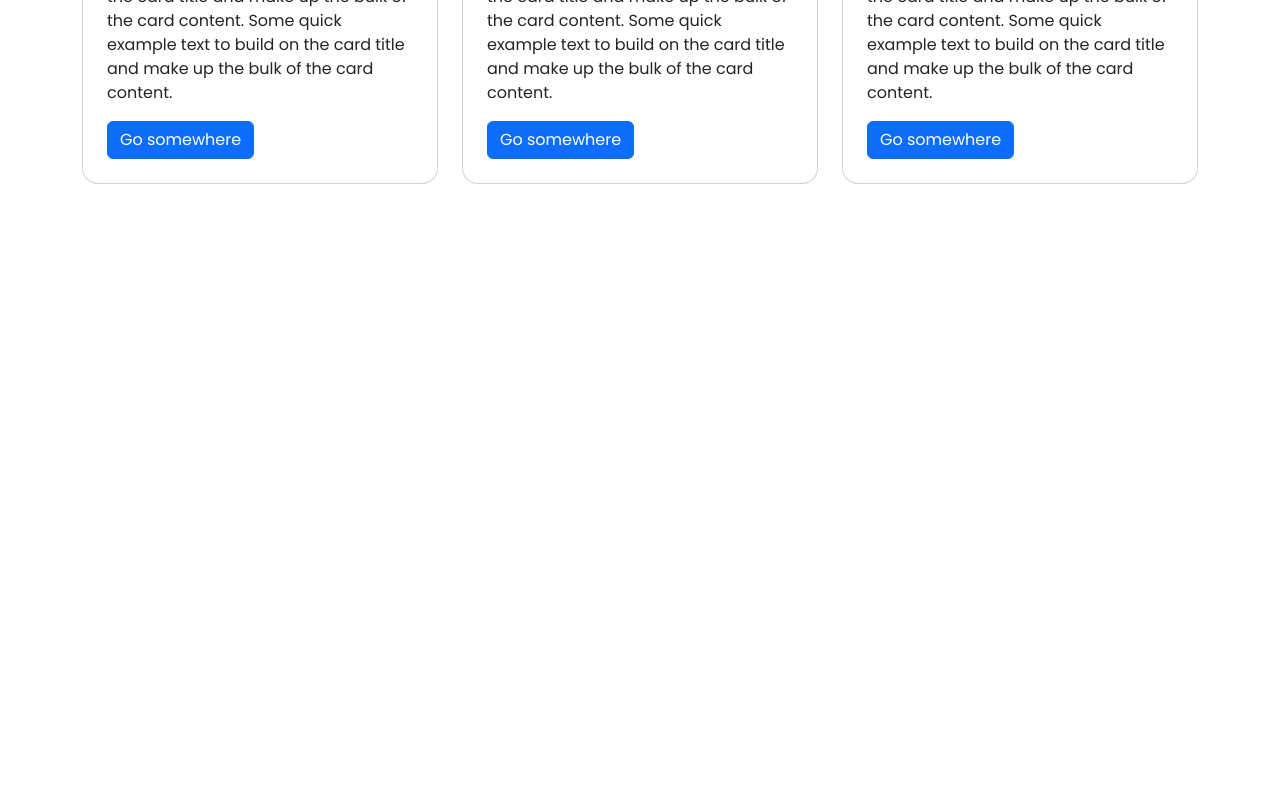
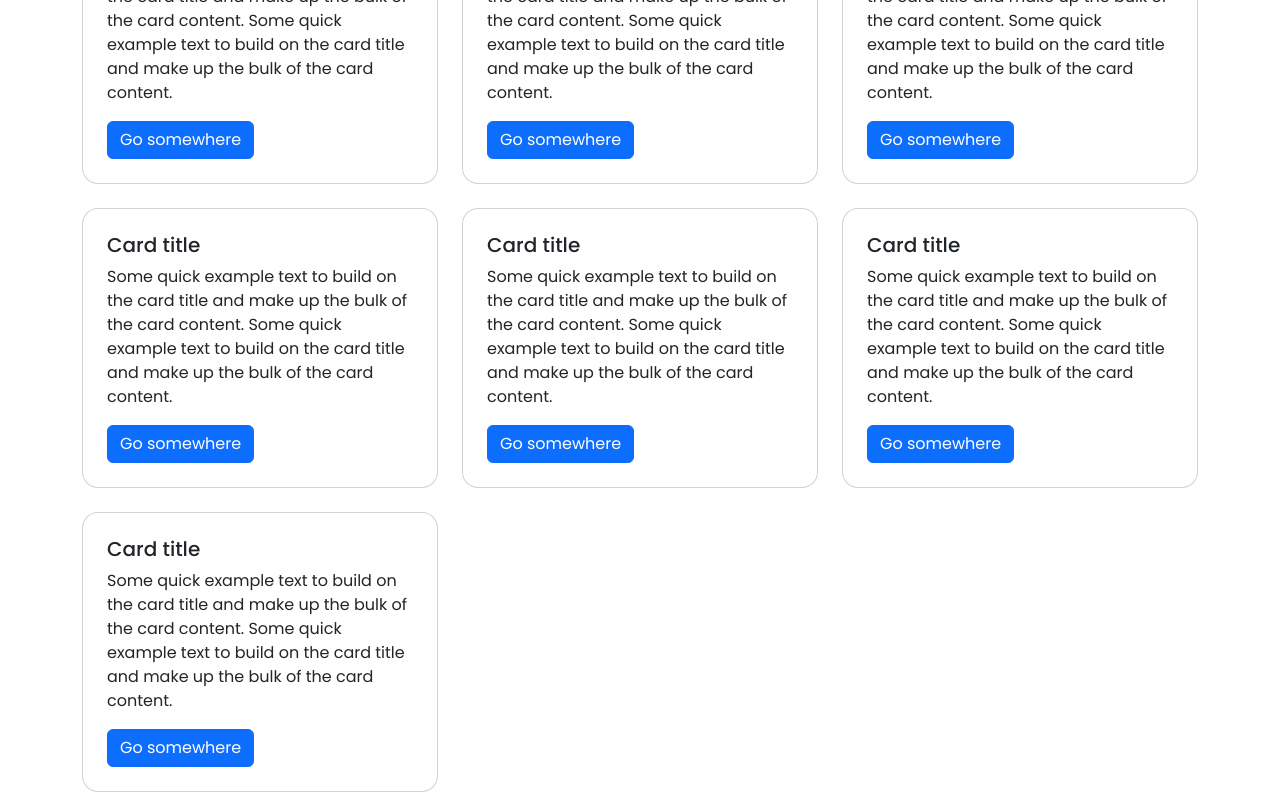
Before and after one commit to mrdiio/kuburaya-statistik, a React (Vite) app: page / in a window 1280 px wide. Shown: the part 742-1542 px from the top of the page. Before the commit the page ends 934 px from the top, so only its background shows below. Built offline with nearby package versions, Linux system fonts and the light colour scheme.

Commit message:
change navbar

```diff
--- a/src/Components/Layout/Navbar.jsx
+++ b/src/Components/Layout/Navbar.jsx
@@ -4,7 +4,7 @@ import { Link } from 'react-router-dom';
 export default function AppNavbar() {
   return (
     <>
-      <Navbar bg="light" expand="lg" className="shadow-sm bg-body">
+      <Navbar bg="light" expand="lg" className={`shadow-sm bg-body sticky-top`}>
         <Container className="py-2">
           <Navbar.Brand as={Link} to="/">
             Kubu Raya
--- a/src/Pages/Landing.jsx
+++ b/src/Pages/Landing.jsx
@@ -55,6 +55,70 @@ export default function Landing() {
             </div>
           </div>
         </div>
+
+        <div className="col-md-4">
+          <div className="card p-2 rounded-4">
+            <div className="card-body">
+              <h5 className="card-title">Card title</h5>
+              <p className="card-text">
+                Some quick example text to build on the card title and make up
+                the bulk of the card content. Some quick example text to build
+                on the card title and make up the bulk of the card content.
+              </p>
+              <a href="#" className="btn btn-primary">
+                Go somewhere
+              </a>
+            </div>
+          </div>
+        </div>
+
+        <div className="col-md-4">
+          <div className="card p-2 rounded-4">
+            <div className="card-body">
+              <h5 className="card-title">Card title</h5>
+              <p className="card-text">
+                Some quick example text to build on the card title and make up
+                the bulk of the card content. Some quick example text to build
+                on the card title and make up the bulk of the card content.
+              </p>
+              <a href="#" className="btn btn-primary">
+                Go somewhere
+              </a>
+            </div>
+          </div>
+        </div>
+
+        <div className="col-md-4">
+          <div className="card p-2 rounded-4">
+            <div className="card-body">
+              <h5 className="card-title">Card title</h5>
+              <p className="card-text">
+                Some quick example text to build on the card title and make up
+                the bulk of the card content. Some quick example text to build
+                on the card title and make up the bulk of the card content.
+              </p>
+              <a href="#" className="btn btn-primary">
+                Go somewhere
+              </a>
+            </div>
+          </div>
+        </div>
+
+        <div className="col-md-4">
+          <div className="card p-2 rounded-4">
+            <div className="card-body">
+              <h5 className="card-title">Card title</h5>
+              <p className="card-text">
+                Some quick example text to build on the card title and make up
+                the bulk of the card content. Some quick example text to build
+                on the card title and make up the bulk of the card content.
+              </p>
+              <a href="#" className="btn btn-primary">
+                Go somewhere
+              </a>
+            </div>
+          </div>
+        </div>
       </div>
     </div>
   );
--- a/src/assets/scss/App.scss
+++ b/src/assets/scss/App.scss
@@ -1,4 +1,5 @@
 @import 'bootstrap/scss/bootstrap';
+@import './Navbar.scss';
 
 @import url('https://fonts.googleapis.com/css2?family=Poppins:wght@300;400;500;600;700;800&display=swap');
 
--- /dev/null
+++ b/src/assets/scss/Navbar.scss
@@ -0,0 +1 @@
+@import 'bootstrap/scss/bootstrap';
```
